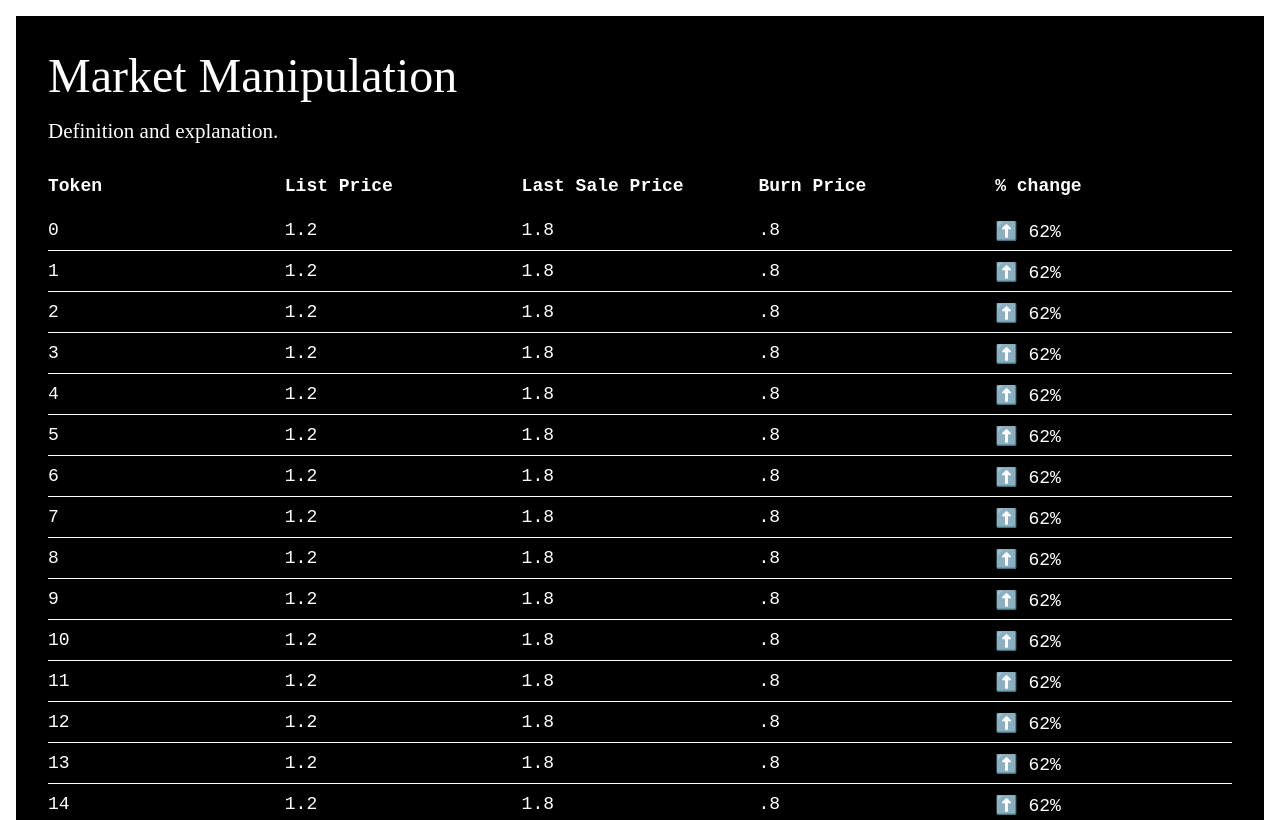
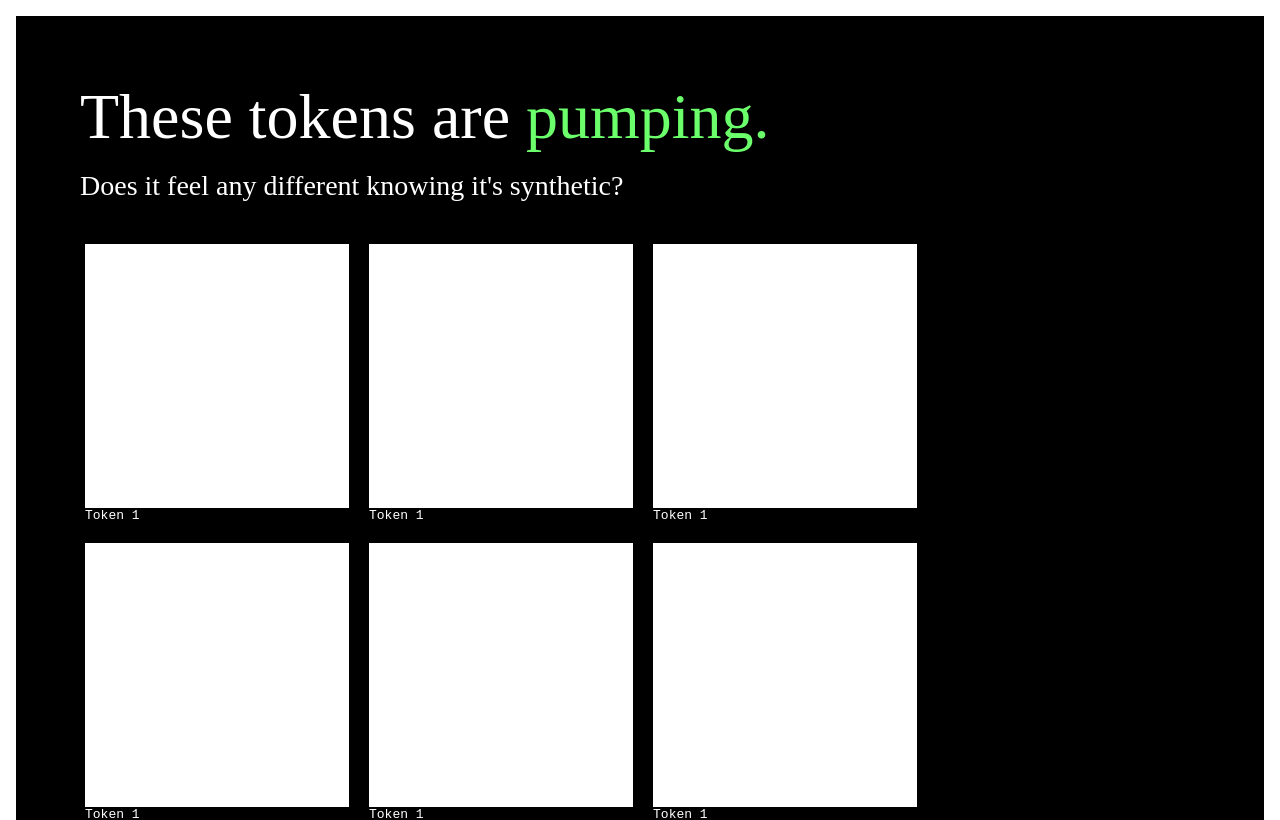
Before and after one commit to jakey-wan-kenobi/amuletoooor, a React (Create React App) app: page / in a window 1280 px wide. Shown: the top 820 px of the page. Built offline with nearby package versions, Linux system fonts and the light colour scheme; a web font is replaced by a local one.

Commit message:
Checking in progress.

```diff
--- a/src/App.css
+++ b/src/App.css
@@ -5,10 +5,11 @@
   box-sizing: border-box;
   font-family: 'EditorialNew', serif;
   width: 100%;
+  min-height: 100vh;
 }
 
 .App-wrap {
-  padding: 32px;
+  padding: 64px;
 }
 
 .App-container a {
@@ -17,14 +18,18 @@
 
 .App-header {
   color: white;
-  font-size: 48px;
+  font-size: 64px;
   position: relative;
   flex: 1;
   box-sizing: border-box;
 }
 
+.App-header span {
+  color: #6bff6b;
+}
+
 .App-text {
-  font-size: 21px;
+  font-size: 28px;
   padding-top: 16px;
 }
 
--- a/src/App.js
+++ b/src/App.js
@@ -7,10 +7,10 @@ function App () {
     <div className='App-container'>
       <div className='App-wrap'>
         <div className='App-header'>
-          Market Manipulation
+          These tokens are <span>pumping.</span>
         </div>
         <div className='App-text'>
-          Definition and explanation.
+          Does it feel any different knowing it's synthetic?
         </div>
         <Grid />
       </div>
--- a/src/Grid.css
+++ b/src/Grid.css
@@ -1,15 +1,33 @@
 .Grid-container {
   font-family: monospace;
   margin-top: 32px;
+  display: flex;
+  flex-wrap: wrap;
+  margin-left: -5px;
+  margin-right: -5px;
+
 }
 
-.Grid-listItem {
+.Grid-tile {
+  width: 24.25%;
+  height: 100%;
+  padding: 5px;
+  margin: 5px;
+  box-sizing: border-box;
+}
+
+.Grid-imageContainer {
   width: 100%;
-  display: flex;
-  font-size: 18px;
-  border-bottom: 1px solid white;
-  padding-bottom: 8px;
-  margin-bottom: 10px;
+  padding-top: 100%;
+  position: relative;
+}
+
+.Grid-image {
+  width: 100%;
+  height: 100%;
+  background: white;
+  position: absolute;
+  top: 0;
 }
 
 .Grid-header {
--- a/src/Grid.js
+++ b/src/Grid.js
@@ -6,21 +6,15 @@ class Grid extends Component {
     let items = Array.from(Array(64).keys())
     return (
       <div className='Grid-container'>
-        <div className='Grid-listItem Grid-header'>
-          <span>Token</span>
-          <span>List Price</span>
-          <span>Last Sale Price</span>
-          <span>Burn Price</span>
-          <span>% change</span>
-        </div>
         {items.map(index => {
           return (
-            <div className='Grid-listItem'>
-              <span>{index}</span>
-              <span>1.2</span>
-              <span>1.8</span>
-              <span>.8</span>
-              <span>⬆️ 62%</span>
+            <div className='Grid-tile'>
+              <div className='Grid-imageContainer'>
+                <div className='Grid-image' />
+              </div>
+              <div>
+                Token 1
+              </div>
             </div>
           )
         })}
```
